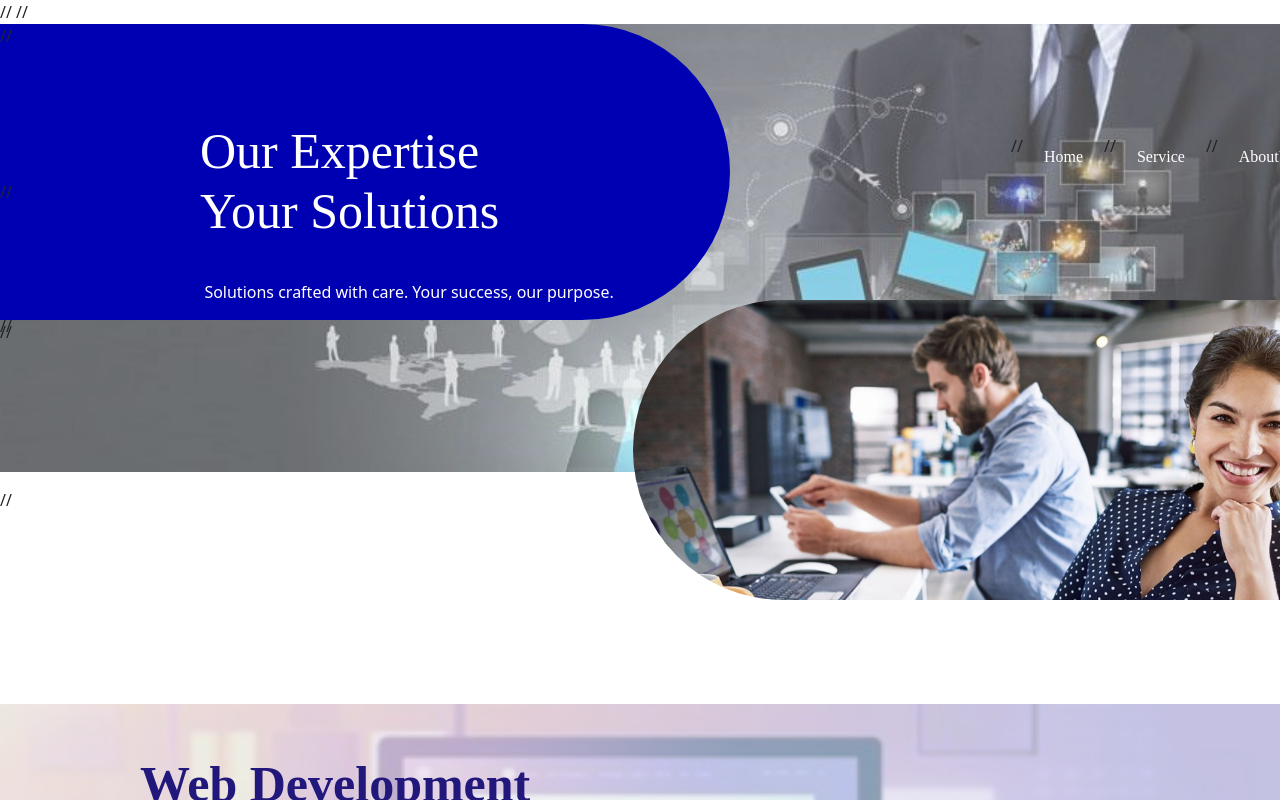
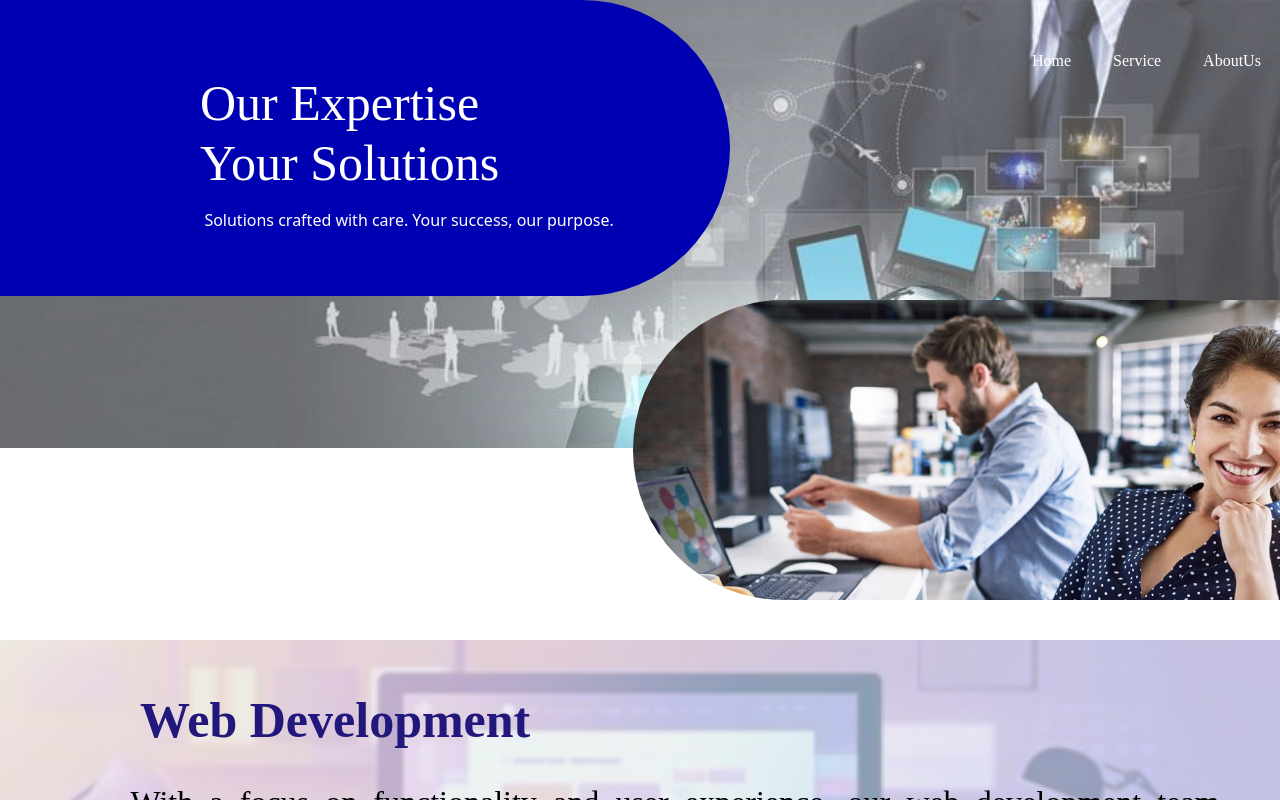
Before and after one commit to chnaveen45/Teamwork, a React (Create React App) app in the folder frontend/: page /servies in a window 1280 px wide. Shown: the top 800 px of the page. Built offline with nearby package versions, Linux system fonts and the light colour scheme.

Commit message:
Update Servies.js
umcommitted

```diff
--- a/frontend/src/Component/Servies.js
+++ b/frontend/src/Component/Servies.js
@@ -10,28 +10,28 @@ function Servies() {
   return (
     <div>
 
-    //   <div className='ll'>
-    //     <h1 className='mb'>Our Expertise<br></br> Your Solutions</h1>
+      <div className='ll'>
+        <h1 className='mb'>Our Expertise<br></br> Your Solutions</h1>
 
 
-    //     <p>Solutions crafted with care. Your success, our purpose.</p>
-    //     <div className="nav-right" style={{ marginTop: '-210px', marginLeft: '500px' }}>
-    //       <Link to="/home" className='sy' >Home</Link>
-    //       <Link to="/servies" className='sy'>Service</Link>
-    //       <Link to="/aboutus" className='sy'>AboutUs</Link>
-    //       <Link to="/contactus" className='sy'>ContactUs</Link>
+        <p>Solutions crafted with care. Your success, our purpose.</p>
+        <div className="nav-right" style={{ marginTop: '-210px', marginLeft: '500px' }}>
+          <Link to="/home" className='sy' >Home</Link>
+          <Link to="/servies" className='sy'>Service</Link>
+          <Link to="/aboutus" className='sy'>AboutUs</Link>
+          <Link to="/contactus" className='sy'>ContactUs</Link>
 
 
 
-    //     </div>
-    //   </div>
+        </div>
+      </div>
 
-    // <p className='responsive-img'></p>
+    <p className='responsive-img'></p>
 
 
 
 
-    //   <img src={dd} alt='service1' className='rr'></img>
+      <img src={dd} alt='service1' className='rr'></img>
 
 
       <div className="text-overlay-container" style={{ marginTop: '15%' }}> <div className="hh"> <div className="overlay"></div> <h1 style={{ fontSize: '50px', fontFamily: 'inria serif', color: '#22177A', paddingBottom: '10px', marginLeft: '70px' }}><b>Web Development</b></h1> <p className="er" style={{ paddingTop: '10px', fontFamily: 'inria serif' }}>With a focus on functionality and user experience, our web development team creates responsive, secure, and visually appealing websites. From e-commerce platforms to corporate websites, we ensure that each site reflects the brand’s identity while meeting the latest web standards and technological advancements.</p> </div> </div>
```
